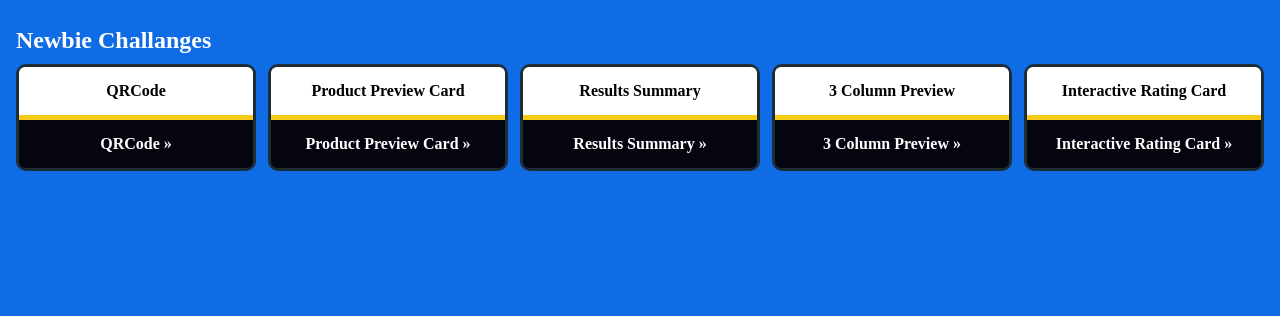
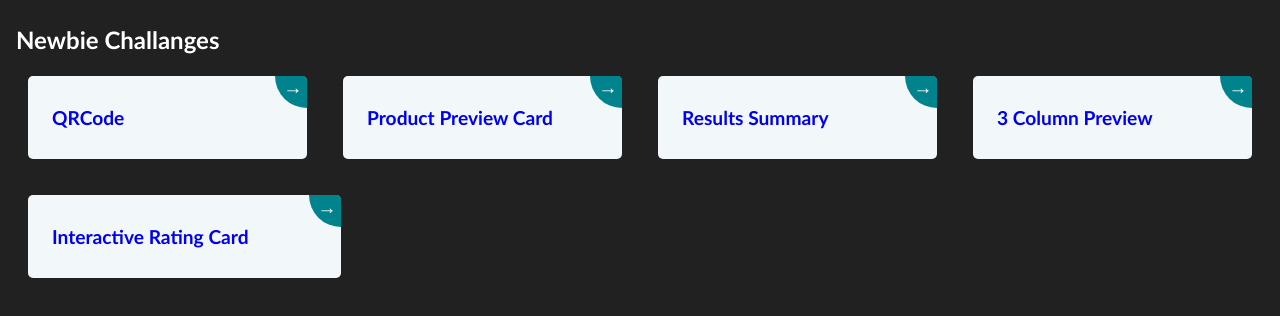
Before and after one commit to alexanderivanov2/frontend-mentor, a Vue app: page / in a window 1280 px wide. Shown: the top 316 px of the page. Built offline with nearby package versions, Linux system fonts and the light colour scheme.

Commit message:
modify homepage cards

```diff
--- a/src/assets/styles/_variables.scss
+++ b/src/assets/styles/_variables.scss
@@ -1 +1 @@
-$background-color: #106CE5;
+$background-color: #212121;
--- a/src/components/homePage/HomePageCard.vue
+++ b/src/components/homePage/HomePageCard.vue
@@ -1,7 +1,13 @@
 <template>
     <div class="home-page-card">
-        <h6 class="home-page-card-title">{{ title }}</h6>
-        <router-link :to="{ name: routeName }" class="home-page-card-link">{{ title }} &#187;</router-link>
+        <router-link :to="{ name: routeName }" class="home-page-card-link">
+            <h6 class="home-page-card-title">{{ title }}</h6>
+            <div class="go-corner">
+                <div class="go-arrow">
+                    →
+                </div>
+            </div>
+        </router-link>
     </div>
 </template>
 
@@ -24,39 +30,67 @@
 </script>
 
 <style lang="scss">
-    .home-page-card {
-        max-width: 250px;
-        max-height: 250px;
-        border: 3px solid #1D2C35;
-        border-radius: 10px;
+.home-page-card {
+    border-radius: 5px;
+    max-height: 300px;
+    &-link {
+        display: block;
+        position: relative;
+        background-color: #f2f8f9;
+        max-width: 265px;
+        border-radius: 5px;
+        padding: 32px 24px;
+        margin: 12px;
+        text-decoration: none;
+        z-index: 0;
+        overflow: hidden;
 
         .home-page-card-title {
-            padding: 1rem;
-            background-color: white;
-            border-bottom: 5px solid #F4CB15;
-            border-top-left-radius: 6px;
-            border-top-right-radius: 6px;
-            text-align: center;
-            font-weight: bold;
+            font-family: 'Gill Sans', 'Gill Sans MT', Calibri, 'Trebuchet MS', sans-serif;
+            font-size: 1.2rem;
+            font-weight: 700;
         }
 
-        .home-page-card-link {
-            display: block;
-            background-color: #05050F;
-            border-bottom-left-radius: 6px;
-            border-bottom-right-radius: 6px;
-            padding: 1rem;
-            text-align: center;
-            text-decoration: none;
-            color: white;
-            font-weight: bold;
-
-            &:hover {
-                background-color: #F26419;
-                color: black;
-                transition: all ease-in-out 500ms;
-            }
+        &:before {
+            content: "";
+            position: absolute;
+            z-index: -1;
+            top: -16px;
+            right: -16px;
+            background: #00838d;
+            height: 32px;
+            width: 32px;
+            border-radius: 10px;
+            transform: scale(1);
+            transform-origin: 50% 50%;
+            transition: transform 0.25s ease-out;
         }
 
+        &:hover:before {
+            transform: scale(21);
+        }
+
+        .go-corner {
+            display: flex;
+            align-items: center;
+            justify-content: center;
+            position: absolute;
+            width: 32px;
+            height: 32px;
+            overflow: hidden;
+            top: 0;
+            right: 0;
+            background-color: #00838d;
+            border-radius: 0 4px 0 32px;
+        }
+
+        .go-arrow {
+            margin-top: -4px;
+            margin-right: -4px;
+            color: white;
+            font-family: courier, sans;
+            font-size: 1.2rem;
+        }
     }
+}
 </style>
--- a/src/views/HomePage.vue
+++ b/src/views/HomePage.vue
@@ -29,6 +29,7 @@ import HomePageCard from '../components/homePage/HomePageCard.vue'
     }
 
     .home-page-challange-title {
+        font-family: 'Gill Sans', 'Gill Sans MT', Calibri, 'Trebuchet MS', sans-serif;
         font-size: 1.5rem;
         font-weight: bold;
         margin: 12px 0;
@@ -41,7 +42,8 @@ import HomePageCard from '../components/homePage/HomePageCard.vue'
         gap: 12px;
 
         .home-page-card {
-            min-width: 200px;
+            width: 250px;
+            min-width: 250px;
             flex: 1;
         }
 
```
